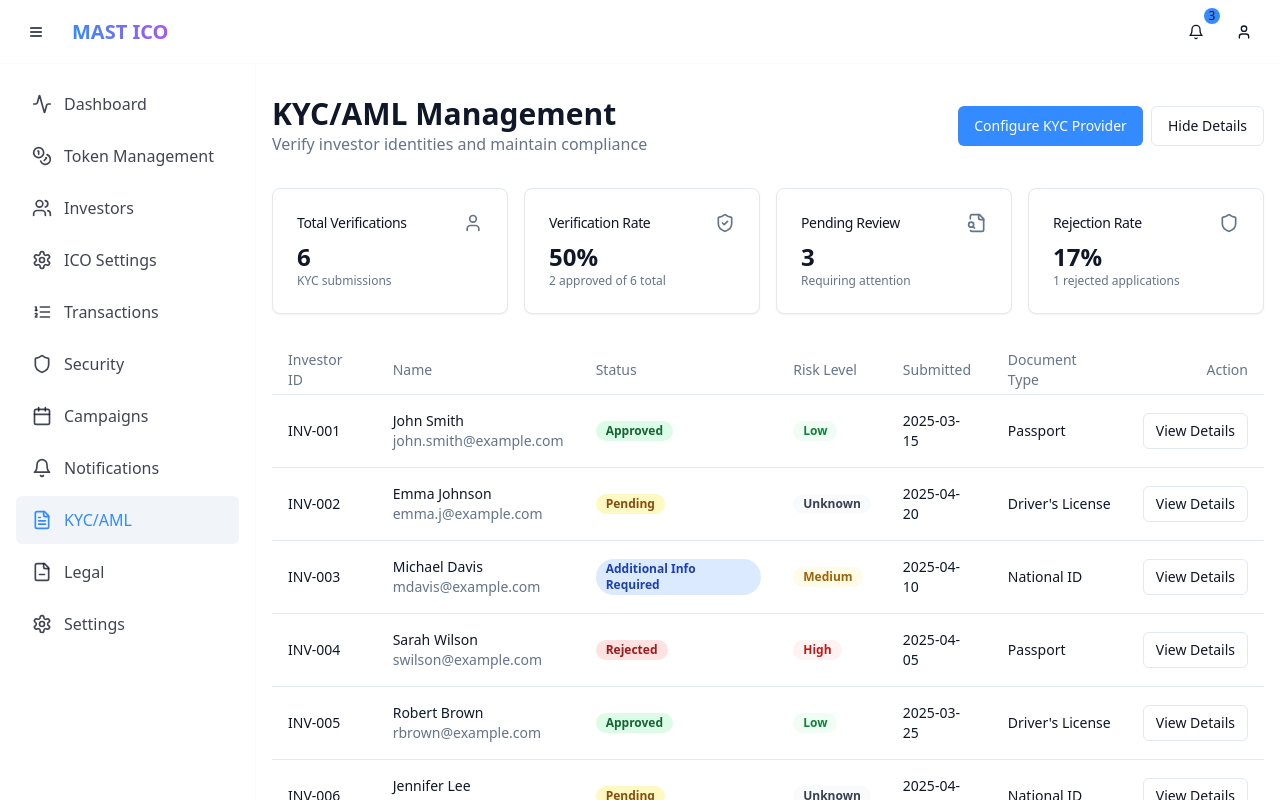
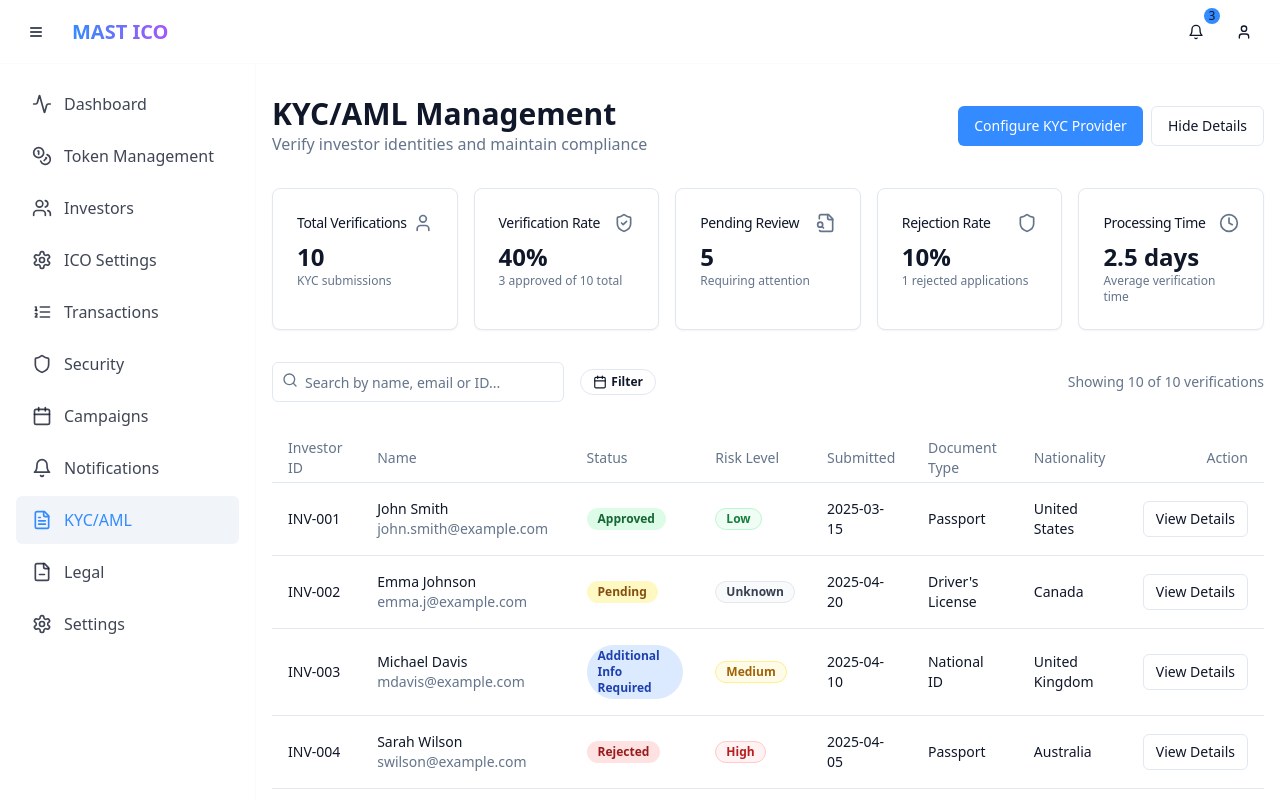
Before and after one commit to kajlasanamdeep/mast-ico-admin, a React (Vite) app: page /kyc-management in a window 1280 px wide. Both pictures are taken after a click on the button "Show Details". Shown: the top 800 px of the page. Built offline with nearby package versions, Linux system fonts and the light colour scheme.

Commit message:
feat: Add dummy KYC data
Adds dummy data to the KycManagement component for testing and demonstration purposes.

```diff
--- a/src/pages/KycManagement.tsx
+++ b/src/pages/KycManagement.tsx
@@ -35,12 +35,17 @@ import {
 } from "@/components/ui/form";
 import { Input } from "@/components/ui/input";
 import { Checkbox } from "@/components/ui/checkbox";
+import { Badge } from "@/components/ui/badge";
 import {
   Shield,
   ShieldCheck,
   User,
   FileSearch,
-  Lock
+  Lock,
+  AlertTriangle,
+  Clock,
+  Calendar,
+  Search
 } from "lucide-react";
 import { useToast } from "@/hooks/use-toast";
 
@@ -49,14 +54,18 @@ type KycUserData = {
   id: string;
   name: string;
   email: string;
-  status: 'Pending' | 'Approved' | 'Rejected' | 'Additional Info Required';
+  status: 'Pending' | 'Approved' | 'Rejected' | 'Additional Info Required' | 'Expired';
   submittedDate: string;
   completedDate?: string;
   risk: 'Low' | 'Medium' | 'High' | 'Unknown';
   documentType: string;
+  nationality?: string;
+  reviewedBy?: string;
+  notes?: string;
+  documentExpiry?: string;
 };
 
-// Dummy KYC data for the table
+// Expanded KYC data for the table
 const kycUsers: KycUserData[] = [
   {
     id: "INV-001",
@@ -66,7 +75,11 @@ const kycUsers: KycUserData[] = [
     submittedDate: "2025-03-15",
     completedDate: "2025-03-18",
     risk: "Low",
-    documentType: "Passport"
+    documentType: "Passport",
+    nationality: "United States",
+    reviewedBy: "Sarah Adams",
+    notes: "All documents valid and verified",
+    documentExpiry: "2028-03-15"
   },
   {
     id: "INV-002",
@@ -75,7 +88,9 @@ const kycUsers: KycUserData[] = [
     status: "Pending",
     submittedDate: "2025-04-20",
     risk: "Unknown",
-    documentType: "Driver's License"
+    documentType: "Driver's License",
+    nationality: "Canada",
+    notes: "Awaiting document verification"
   },
   {
     id: "INV-003",
@@ -84,7 +99,10 @@ const kycUsers: KycUserData[] = [
     status: "Additional Info Required",
     submittedDate: "2025-04-10",
     risk: "Medium",
-    documentType: "National ID"
+    documentType: "National ID",
+    nationality: "United Kingdom",
+    reviewedBy: "Daniel Lee",
+    notes: "Address verification needed"
   },
   {
     id: "INV-004",
@@ -94,7 +112,10 @@ const kycUsers: KycUserData[] = [
     submittedDate: "2025-04-05",
     completedDate: "2025-04-08",
     risk: "High",
-    documentType: "Passport"
+    documentType: "Passport",
+    nationality: "Australia",
+    reviewedBy: "Mark Thompson",
+    notes: "Documents appear to be tampered"
   },
   {
     id: "INV-005",
@@ -104,7 +125,11 @@ const kycUsers: KycUserData[] = [
     submittedDate: "2025-03-25",
     completedDate: "2025-03-28",
     risk: "Low",
-    documentType: "Driver's License"
+    documentType: "Driver's License",
+    nationality: "Germany",
+    reviewedBy: "Lisa Wang",
+    notes: "All clear",
+    documentExpiry: "2027-03-25"
   },
   {
     id: "INV-006",
@@ -113,23 +138,91 @@ const kycUsers: KycUserData[] = [
     status: "Pending",
     submittedDate: "2025-04-25",
     risk: "Unknown",
-    documentType: "National ID"
+    documentType: "National ID",
+    nationality: "Singapore",
+    notes: "Waiting for AML check completion"
+  },
+  {
+    id: "INV-007",
+    name: "David Miller",
+    email: "dmiller@example.com",
+    status: "Expired",
+    submittedDate: "2024-10-15",
+    completedDate: "2024-10-18",
+    risk: "Medium",
+    documentType: "Passport",
+    nationality: "France",
+    reviewedBy: "John Peterson",
+    notes: "Documents expired, needs renewal",
+    documentExpiry: "2025-01-15"
+  },
+  {
+    id: "INV-008",
+    name: "Maria Rodriguez",
+    email: "mrodriguez@example.com",
+    status: "Approved",
+    submittedDate: "2025-04-02",
+    completedDate: "2025-04-05",
+    risk: "Low",
+    documentType: "National ID",
+    nationality: "Spain",
+    reviewedBy: "Alex Johnson",
+    notes: "Verified through secondary sources",
+    documentExpiry: "2030-04-02"
+  },
+  {
+    id: "INV-009",
+    name: "James Wilson",
+    email: "jwilson@example.com",
+    status: "Additional Info Required",
+    submittedDate: "2025-04-18",
+    risk: "Medium",
+    documentType: "Driver's License",
+    nationality: "New Zealand",
+    reviewedBy: "Emily Chen",
+    notes: "Need additional proof of address"
+  },
+  {
+    id: "INV-010",
+    name: "Anna Kowalski",
+    email: "akowalski@example.com",
+    status: "Pending",
+    submittedDate: "2025-04-27",
+    risk: "Unknown",
+    documentType: "Passport",
+    nationality: "Poland",
+    notes: "First-time verification in progress"
   }
 ];
 
-// KYC status statistics
+// Extended KYC status statistics
 const kycStats = {
-  pending: 2,
-  approved: 2,
+  pending: 3,
+  approved: 3,
   rejected: 1,
-  additionalInfo: 1,
-  totalUsers: 6,
-  completionRate: '50%'
+  additionalInfo: 2,
+  expired: 1,
+  totalUsers: 10,
+  completionRate: '40%',
+  avgProcessingTime: '2.5 days',
+  highRiskRate: '10%'
 };
+
+// KYC provider options
+const kycProviders = [
+  { value: "veriff", label: "Veriff" },
+  { value: "jumio", label: "Jumio" },
+  { value: "onfido", label: "Onfido" },
+  { value: "shufti", label: "Shufti Pro" },
+  { value: "sumsub", label: "Sum&Substance" },
+  { value: "trulioo", label: "Trulioo" },
+  { value: "idology", label: "IDology" }
+];
 
 const KycManagement = () => {
   const { toast } = useToast();
   const [showDetails, setShowDetails] = useState(false);
+  const [searchTerm, setSearchTerm] = useState("");
 
   const handleConfigureClick = () => {
     toast({
@@ -145,6 +238,20 @@ const KycManagement = () => {
     });
   };
 
+  const handleDetailsClick = (userId: string) => {
+    toast({
+      title: "Viewing User Details",
+      description: `Loading verification details for ${userId}`,
+    });
+  };
+
+  // Filter users based on search term
+  const filteredUsers = kycUsers.filter(user =>
+    user.name.toLowerCase().includes(searchTerm.toLowerCase()) ||
+    user.email.toLowerCase().includes(searchTerm.toLowerCase()) ||
+    user.id.toLowerCase().includes(searchTerm.toLowerCase())
+  );
+
   return (
     <div className="space-y-8 animate-fade-in">
       <div className="flex justify-between items-center">
@@ -157,7 +264,7 @@ const KycManagement = () => {
             <DialogTrigger asChild>
               <Button>Configure KYC Provider</Button>
             </DialogTrigger>
-            <DialogContent>
+            <DialogContent className="max-w-md">
               <DialogHeader>
                 <DialogTitle>Configure KYC Provider</DialogTitle>
                 <DialogDescription>
@@ -168,24 +275,38 @@ const KycManagement = () => {
                 <div className="grid gap-2">
                   <FormLabel>KYC Provider</FormLabel>
                   <select className="flex h-10 w-full rounded-md border border-input bg-background px-3 py-2 text-base ring-offset-background file:border-0 file:bg-transparent file:text-sm file:font-medium file:text-foreground placeholder:text-muted-foreground focus-visible:outline-none focus-visible:ring-2 focus-visible:ring-ring focus-visible:ring-offset-2 disabled:cursor-not-allowed disabled:opacity-50 md:text-sm">
-                    <option value="veriff">Veriff</option>
-                    <option value="jumio">Jumio</option>
-                    <option value="onfido">Onfido</option>
-                    <option value="shufti">Shufti Pro</option>
+                    {kycProviders.map(provider => (
+                      <option key={provider.value} value={provider.value}>{provider.label}</option>
+                    ))}
                   </select>
                 </div>
                 <div className="grid gap-2">
                   <FormLabel>API Key</FormLabel>
                   <Input type="password" placeholder="Enter your provider API key" />
                 </div>
+                <div className="grid gap-2">
+                  <FormLabel>Webhook URL</FormLabel>
+                  <Input type="text" placeholder="https://your-app.com/api/kyc/webhook" />
+                </div>
+                <div className="grid grid-cols-2 gap-4">
                   <div className="flex items-center space-x-2">
-                  <Checkbox id="required" />
+                    <Checkbox id="required" defaultChecked />
                     <label
                       htmlFor="required"
                       className="text-sm font-medium leading-none peer-disabled:cursor-not-allowed peer-disabled:opacity-70"
                     >
                       Require KYC before investment
                     </label>
+                  </div>
+                  <div className="flex items-center space-x-2">
+                    <Checkbox id="aml" defaultChecked />
+                    <label
+                      htmlFor="aml"
+                      className="text-sm font-medium leading-none peer-disabled:cursor-not-allowed peer-disabled:opacity-70"
+                    >
+                      Enable AML screening
+                    </label>
+                  </div>
                 </div>
               </div>
               <div className="flex justify-end gap-2">
@@ -200,7 +321,7 @@ const KycManagement = () => {
         </div>
       </div>
 
-      <div className="grid grid-cols-1 md:grid-cols-2 lg:grid-cols-4 gap-4">
+      <div className="grid grid-cols-1 md:grid-cols-2 lg:grid-cols-5 gap-4">
         <Card>
           <CardHeader className="flex flex-row items-center justify-between pb-2 space-y-0">
             <CardTitle className="text-sm font-medium">Total Verifications</CardTitle>
@@ -249,9 +370,44 @@ const KycManagement = () => {
             </p>
           </CardContent>
         </Card>
+        <Card>
+          <CardHeader className="flex flex-row items-center justify-between pb-2 space-y-0">
+            <CardTitle className="text-sm font-medium">Processing Time</CardTitle>
+            <Clock className="h-5 w-5 text-muted-foreground" />
+          </CardHeader>
+          <CardContent>
+            <div className="text-2xl font-bold">{kycStats.avgProcessingTime}</div>
+            <p className="text-xs text-muted-foreground">
+              Average verification time
+            </p>
+          </CardContent>
+        </Card>
       </div>
 
       {showDetails ? (
+        <>
+          <div className="flex justify-between items-center">
+            <div className="flex items-center gap-4 w-full max-w-sm">
+              <div className="relative w-full">
+                <Search className="absolute left-2.5 top-2.5 h-4 w-4 text-muted-foreground" />
+                <Input
+                  type="search"
+                  placeholder="Search by name, email or ID..."
+                  className="pl-8"
+                  value={searchTerm}
+                  onChange={(e) => setSearchTerm(e.target.value)}
+                />
+              </div>
+              <Badge variant="outline" className="gap-1 px-3 py-1">
+                <Calendar className="h-3.5 w-3.5" />
+                <span>Filter</span>
+              </Badge>
+            </div>
+            <div className="text-muted-foreground text-sm">
+              Showing {filteredUsers.length} of {kycUsers.length} verifications
+            </div>
+          </div>
+
           <Table>
             <TableCaption>A list of KYC/AML verifications for your investors.</TableCaption>
             <TableHeader>
@@ -262,11 +418,12 @@ const KycManagement = () => {
                 <TableHead>Risk Level</TableHead>
                 <TableHead>Submitted</TableHead>
                 <TableHead>Document Type</TableHead>
+                <TableHead>Nationality</TableHead>
                 <TableHead className="text-right">Action</TableHead>
               </TableRow>
             </TableHeader>
             <TableBody>
-            {kycUsers.map((user) => (
+              {filteredUsers.map((user) => (
                 <TableRow key={user.id}>
                   <TableCell className="font-medium">{user.id}</TableCell>
                   <TableCell>
@@ -276,34 +433,46 @@ const KycManagement = () => {
                     </div>
                   </TableCell>
                   <TableCell>
-                  <div className={`inline-flex items-center rounded-full px-2.5 py-0.5 text-xs font-semibold
+                    <Badge className={`
                       ${user.status === 'Approved' ? 'bg-green-100 text-green-800' : ''}
                       ${user.status === 'Pending' ? 'bg-yellow-100 text-yellow-800' : ''}
                       ${user.status === 'Rejected' ? 'bg-red-100 text-red-800' : ''}
                       ${user.status === 'Additional Info Required' ? 'bg-blue-100 text-blue-800' : ''}
+                      ${user.status === 'Expired' ? 'bg-gray-100 text-gray-800' : ''}
                     `}>
                       {user.status}
-                  </div>
+                    </Badge>
                   </TableCell>
                   <TableCell>
-                  <div className={`inline-flex items-center rounded-full px-2.5 py-0.5 text-xs font-semibold
-                    ${user.risk === 'Low' ? 'bg-green-50 text-green-700' : ''}
-                    ${user.risk === 'Medium' ? 'bg-yellow-50 text-yellow-700' : ''}
-                    ${user.risk === 'High' ? 'bg-red-50 text-red-700' : ''}
-                    ${user.risk === 'Unknown' ? 'bg-gray-50 text-gray-700' : ''}
+                    <Badge variant="outline" className={`
+                      ${user.risk === 'Low' ? 'bg-green-50 text-green-700 border-green-200' : ''}
+                      ${user.risk === 'Medium' ? 'bg-yellow-50 text-yellow-700 border-yellow-200' : ''}
+                      ${user.risk === 'High' ? 'bg-red-50 text-red-700 border-red-200' : ''}
+                      ${user.risk === 'Unknown' ? 'bg-gray-50 text-gray-700 border-gray-200' : ''}
                     `}>
                       {user.risk}
-                  </div>
+                    </Badge>
                   </TableCell>
                   <TableCell>{user.submittedDate}</TableCell>
                   <TableCell>{user.documentType}</TableCell>
+                  <TableCell>{user.nationality || "N/A"}</TableCell>
                   <TableCell className="text-right">
-                  <Button variant="outline" size="sm">View Details</Button>
+                    <Button variant="outline" size="sm" onClick={() => handleDetailsClick(user.id)}>View Details</Button>
                   </TableCell>
                 </TableRow>
               ))}
             </TableBody>
           </Table>
+
+          <div className="flex items-center justify-end space-x-2">
+            <Button variant="outline" size="sm" disabled>
+              Previous
+            </Button>
+            <Button variant="outline" size="sm">
+              Next
+            </Button>
+          </div>
+        </>
       ) : (
         <div className="min-h-[300px] flex items-center justify-center border border-dashed border-border rounded-lg p-8">
           <div className="text-center">
@@ -312,9 +481,60 @@ const KycManagement = () => {
             </div>
             <h3 className="text-xl font-medium">KYC/AML Dashboard</h3>
             <p className="text-muted-foreground mt-2">Click "Show Details" to view verification data or request early access for more features.</p>
-            <Button variant="outline" className="mt-4" onClick={handleEarlyAccessClick}>Request Early Access</Button>
+            <div className="mt-6 flex flex-wrap gap-2 justify-center">
+              <Button variant="outline" onClick={handleEarlyAccessClick}>Request Early Access</Button>
+              <Button onClick={() => setShowDetails(true)}>Show Verification Data</Button>
             </div>
           </div>
+        </div>
+      )}
+
+      {/* Risk Assessment Section */}
+      {showDetails && (
+        <Card className="mt-8">
+          <CardHeader>
+            <CardTitle>Risk Assessment Overview</CardTitle>
+            <CardDescription>Monitor KYC/AML risk levels across your investor base</CardDescription>
+          </CardHeader>
+          <CardContent>
+            <div className="grid grid-cols-1 md:grid-cols-3 gap-6">
+              <div className="flex flex-col gap-2">
+                <div className="flex justify-between">
+                  <span className="font-medium">Low Risk</span>
+                  <span className="text-green-600 font-semibold">30%</span>
+                </div>
+                <div className="h-2 bg-gray-200 rounded-full overflow-hidden">
+                  <div className="h-full bg-green-500 rounded-full" style={{ width: '30%' }}></div>
+                </div>
+              </div>
+              <div className="flex flex-col gap-2">
+                <div className="flex justify-between">
+                  <span className="font-medium">Medium Risk</span>
+                  <span className="text-yellow-600 font-semibold">20%</span>
+                </div>
+                <div className="h-2 bg-gray-200 rounded-full overflow-hidden">
+                  <div className="h-full bg-yellow-500 rounded-full" style={{ width: '20%' }}></div>
+                </div>
+              </div>
+              <div className="flex flex-col gap-2">
+                <div className="flex justify-between">
+                  <span className="font-medium">High Risk</span>
+                  <span className="text-red-600 font-semibold">10%</span>
+                </div>
+                <div className="h-2 bg-gray-200 rounded-full overflow-hidden">
+                  <div className="h-full bg-red-500 rounded-full" style={{ width: '10%' }}></div>
+                </div>
+              </div>
+            </div>
+            <div className="mt-6 flex items-center justify-between p-2 border rounded-md bg-yellow-50 border-yellow-200">
+              <div className="flex items-center gap-2">
+                <AlertTriangle className="h-5 w-5 text-yellow-600" />
+                <span className="text-sm text-yellow-700 font-medium">2 users flagged for enhanced due diligence</span>
+              </div>
+              <Button size="sm" variant="outline" className="border-yellow-300 text-yellow-700">Review</Button>
+            </div>
+          </CardContent>
+        </Card>
       )}
     </div>
   );
```
Lines whose indentation alone changed are shown as unchanged.
